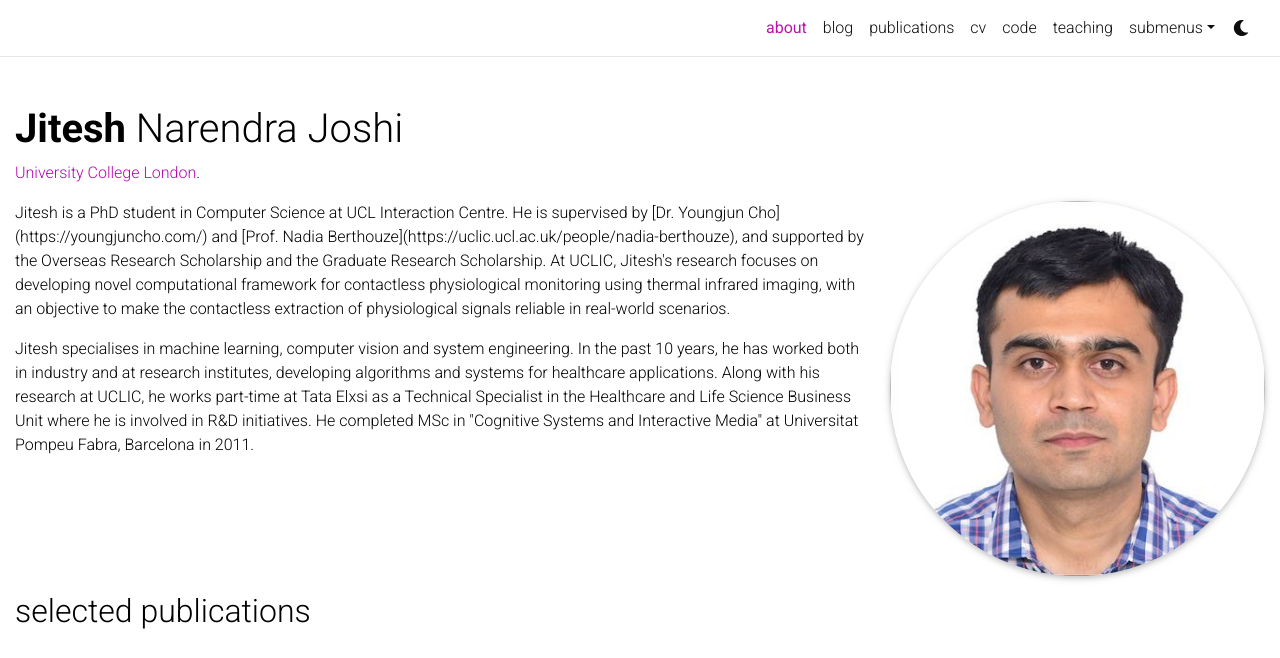
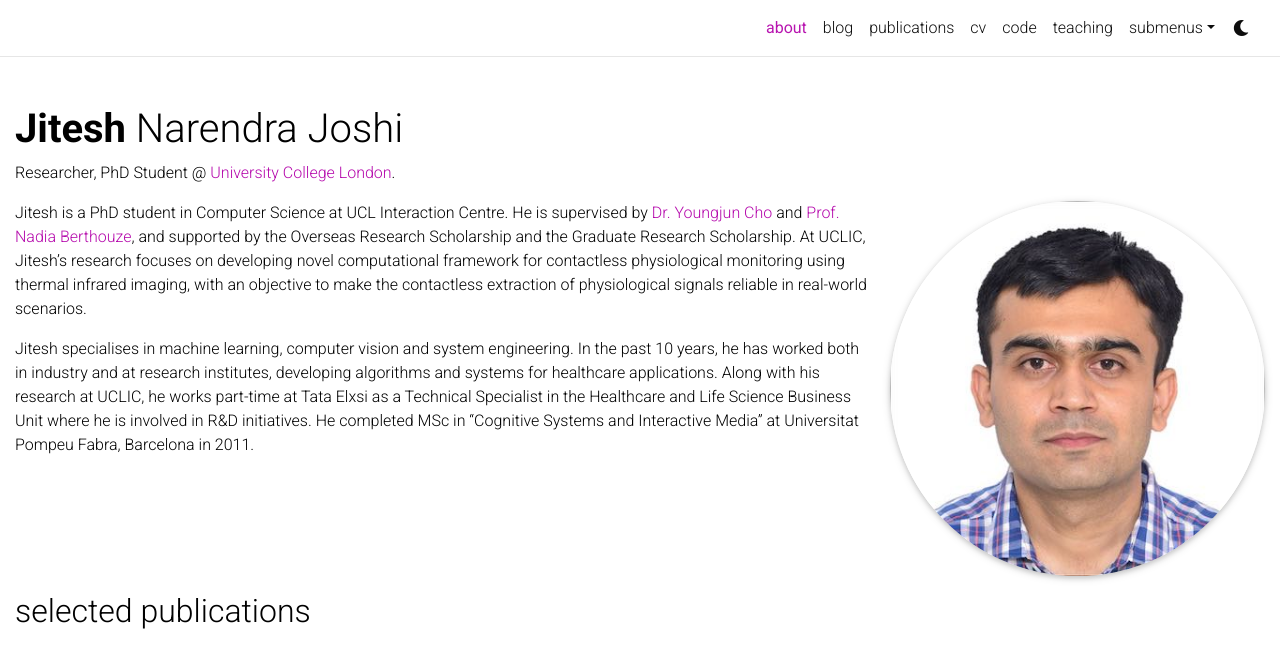
Before and after one commit to jnj256/jnj256.github.io, a Jekyll site: the page built from _pages/about.md, in a window 1280 px wide and 948 px high, cut to the strip 0-658 px from the top of the window. Built offline with Jekyll 4.4.1, drawn with Linux system fonts in a browser that asks for light colours; full-size pictures stand in for the smaller copies a plugin makes; comment, search, counter and statistics services are not loaded; a style sheet for code colours, icons or effects is not loaded.

Commit message:
updated about page

```diff
--- a/_pages/about.md
+++ b/_pages/about.md
@@ -2,7 +2,7 @@
 layout: about
 title: about
 permalink: /
-subtitle: <a href='https://uclic.ucl.ac.uk/'>University College London</a>.
+subtitle: Researcher, PhD Student @ <a href='https://uclic.ucl.ac.uk/'>University College London</a>.
 # Address. Contacts. Moto. Etc.
 
 profile:
@@ -19,12 +19,9 @@ selected_papers: true # includes a list of papers marked as "selected={true}"
 social: true  # includes social icons at the bottom of the page
 ---
 
-<p>
 Jitesh is a PhD student in Computer Science at UCL Interaction Centre. He is supervised by [Dr. Youngjun Cho](https://youngjuncho.com/) and [Prof. Nadia Berthouze](https://uclic.ucl.ac.uk/people/nadia-berthouze), and supported by the Overseas Research Scholarship and the Graduate Research Scholarship. At UCLIC, Jitesh's research focuses on developing novel computational framework for contactless physiological monitoring using thermal infrared imaging, with an objective to make the contactless extraction of physiological signals reliable in real-world scenarios.
-</p>
-<p>
+
 Jitesh specialises in machine learning, computer vision and system engineering. In the past 10 years, he has worked both in industry and at research institutes, developing algorithms and systems for healthcare applications. Along with his research at UCLIC, he works part-time at Tata Elxsi as a Technical Specialist in the Healthcare and Life Science Business Unit where he is involved in R&D initiatives. He completed MSc in "Cognitive Systems and Interactive Media" at Universitat Pompeu Fabra, Barcelona in 2011.
-</p>
 
 <!-- Put your address / P.O. box / other info right below your picture. You can also disable any these elements by editing `profile` property of the YAML header of your `_pages/about.md`. Edit `_bibliography/papers.bib` and Jekyll will render your [publications page](/al-folio/publications/) automatically.-->
 <!-- Link to your social media connections, too. This theme is set up to use [Font Awesome icons](http://fortawesome.github.io/Font-Awesome/) and [Academicons](https://jpswalsh.github.io/academicons/), like the ones below. Add your Facebook, Twitter, LinkedIn, Google Scholar, or just disable all of them. -->
```
